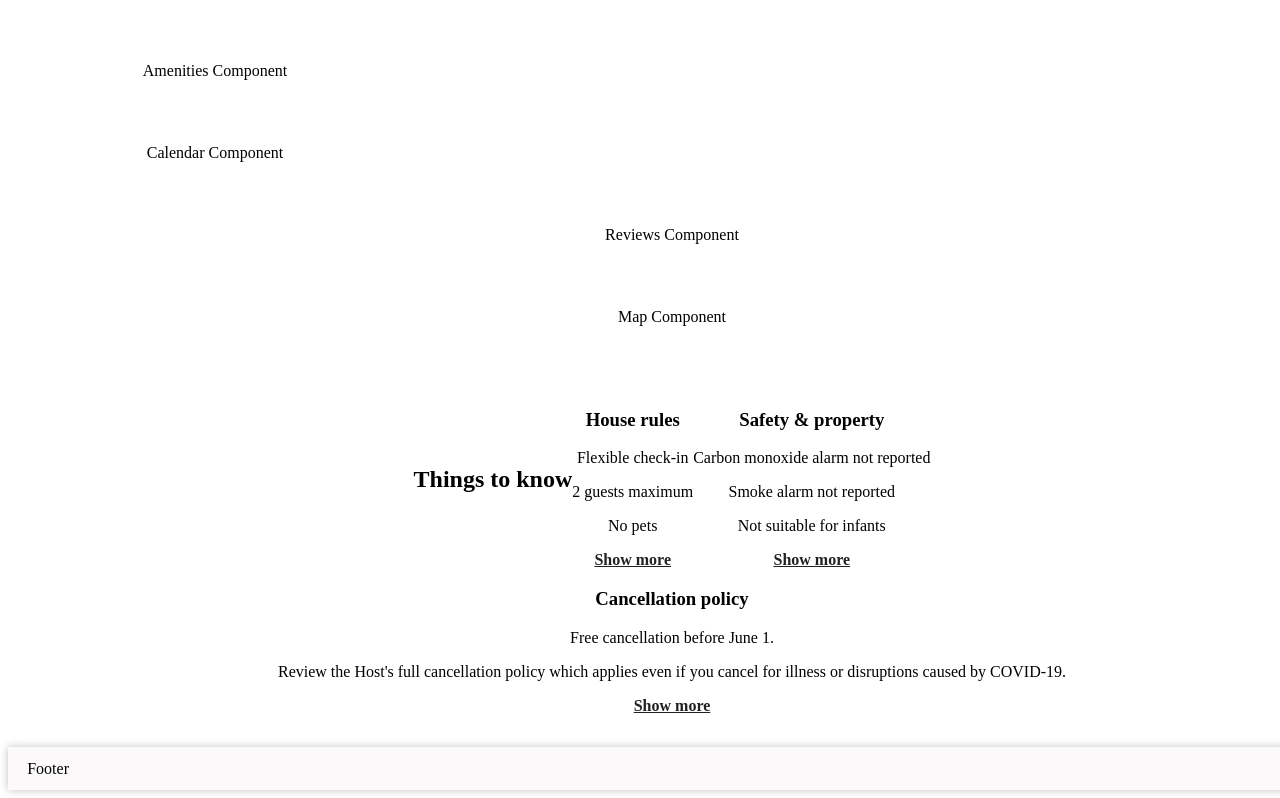
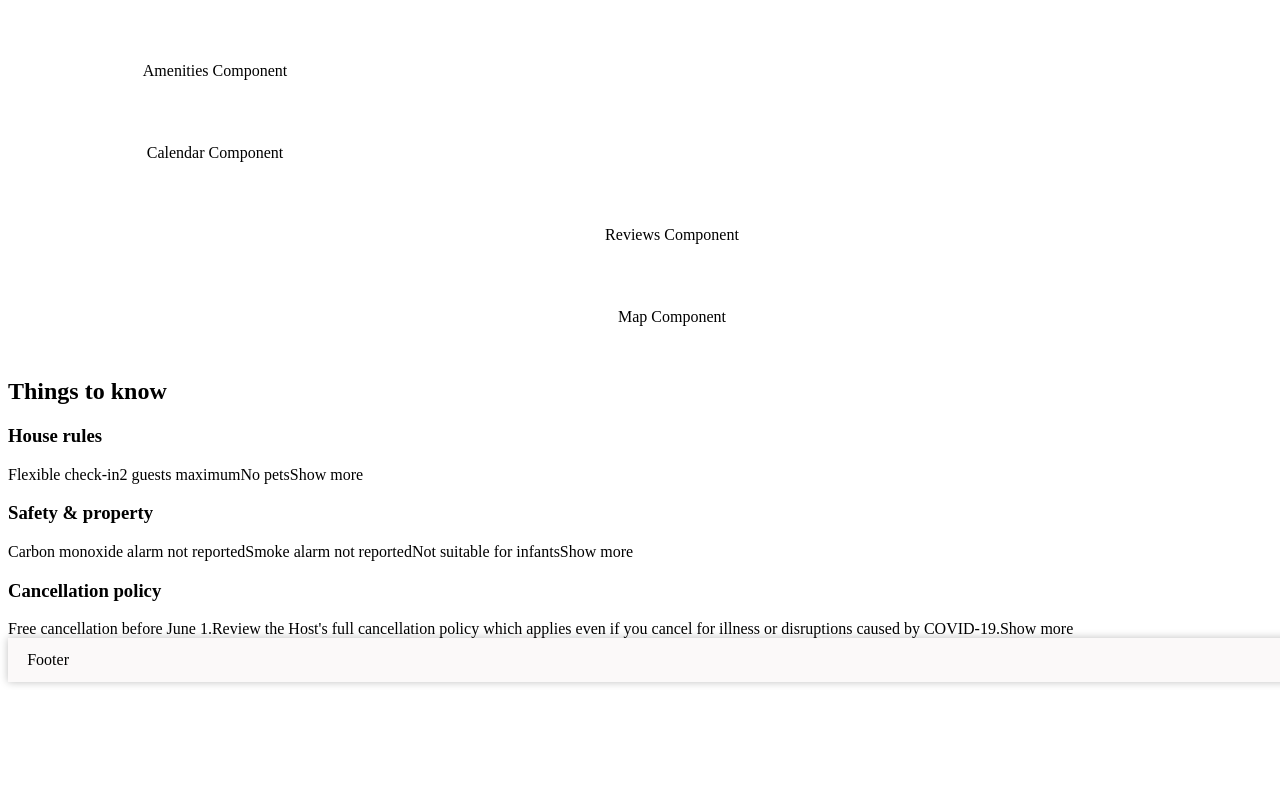
Before and after one commit to tech-n-code/chairbnBeyond, a React (Vite) app in the folder client/: page / in a window 1280 px wide. Shown: the part 617-1415 px from the top of the page. After the commit the page ends 1307 px from the top, so only its background shows below. Built offline with nearby package versions, Linux system fonts and the light colour scheme.

Commit message:
changed paragraph elements to span elements within ThingsToKnow component

```diff
--- a/client/src/App.jsx
+++ b/client/src/App.jsx
@@ -39,7 +39,7 @@ function App() {
       </div>
       <div className="reviews">Reviews Component</div>
       <div className="map">Map Component</div>
-      <ThingsToKnow />
+      <ThingsToKnow className="things" />
       <div className="footer">Footer</div>
     </>
   );
--- a/client/src/components/thingsToKnow/ThingsToKnow.jsx
+++ b/client/src/components/thingsToKnow/ThingsToKnow.jsx
@@ -2,27 +2,27 @@ import React from "react";
 
 export default function ThingsToKnow() {
   return (
-    <div className="things">
+    <div>
       <h2>Things to know</h2>
       <div>
         <h3>House rules</h3>
-        <p>Flexible check-in</p>
-        <p>2 guests maximum</p>
-        <p>No pets</p>
-        <a>Show more</a>
+        <span>Flexible check-in</span>
+        <span>2 guests maximum</span>
+        <span>No pets</span>
+        <span>Show more</span>
       </div>
       <div>
         <h3>Safety & property</h3>
-        <p>Carbon monoxide alarm not reported</p>
-        <p>Smoke alarm not reported</p>
-        <p>Not suitable for infants</p>
-        <a>Show more</a>
+        <span>Carbon monoxide alarm not reported</span>
+        <span>Smoke alarm not reported</span>
+        <span>Not suitable for infants</span>
+        <span>Show more</span>
       </div>
       <div>
       <h3>Cancellation policy</h3>
-      <p>Free cancellation before June 1.</p>
-      <p>Review the Host's full cancellation policy which applies even if you cancel for illness or disruptions caused by COVID-19.</p>
-      <a>Show more</a>
+      <span>Free cancellation before June 1.</span>
+      <span>Review the Host's full cancellation policy which applies even if you cancel for illness or disruptions caused by COVID-19.</span>
+      <span>Show more</span>
       </div>
     </div>
   );
```
